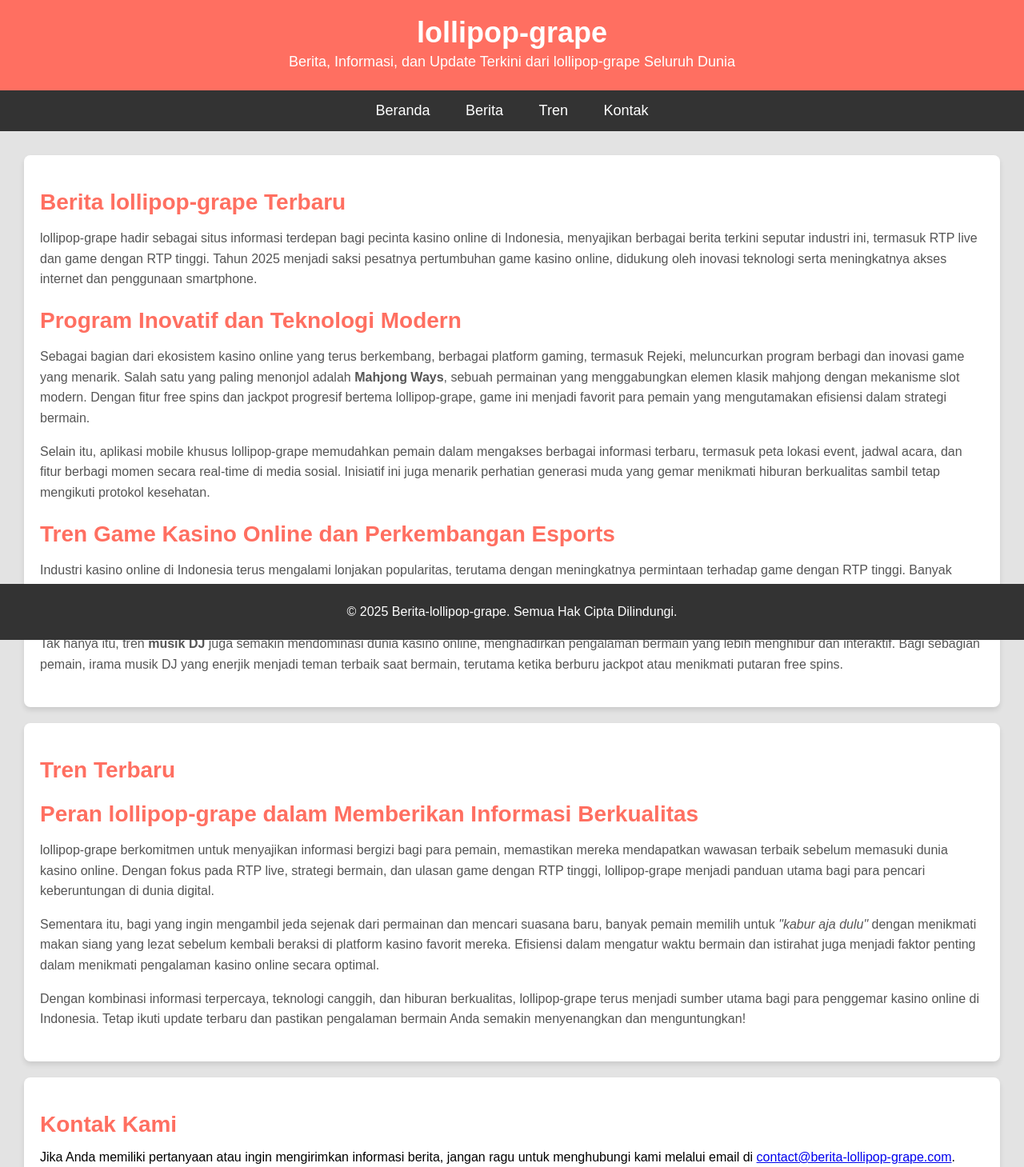
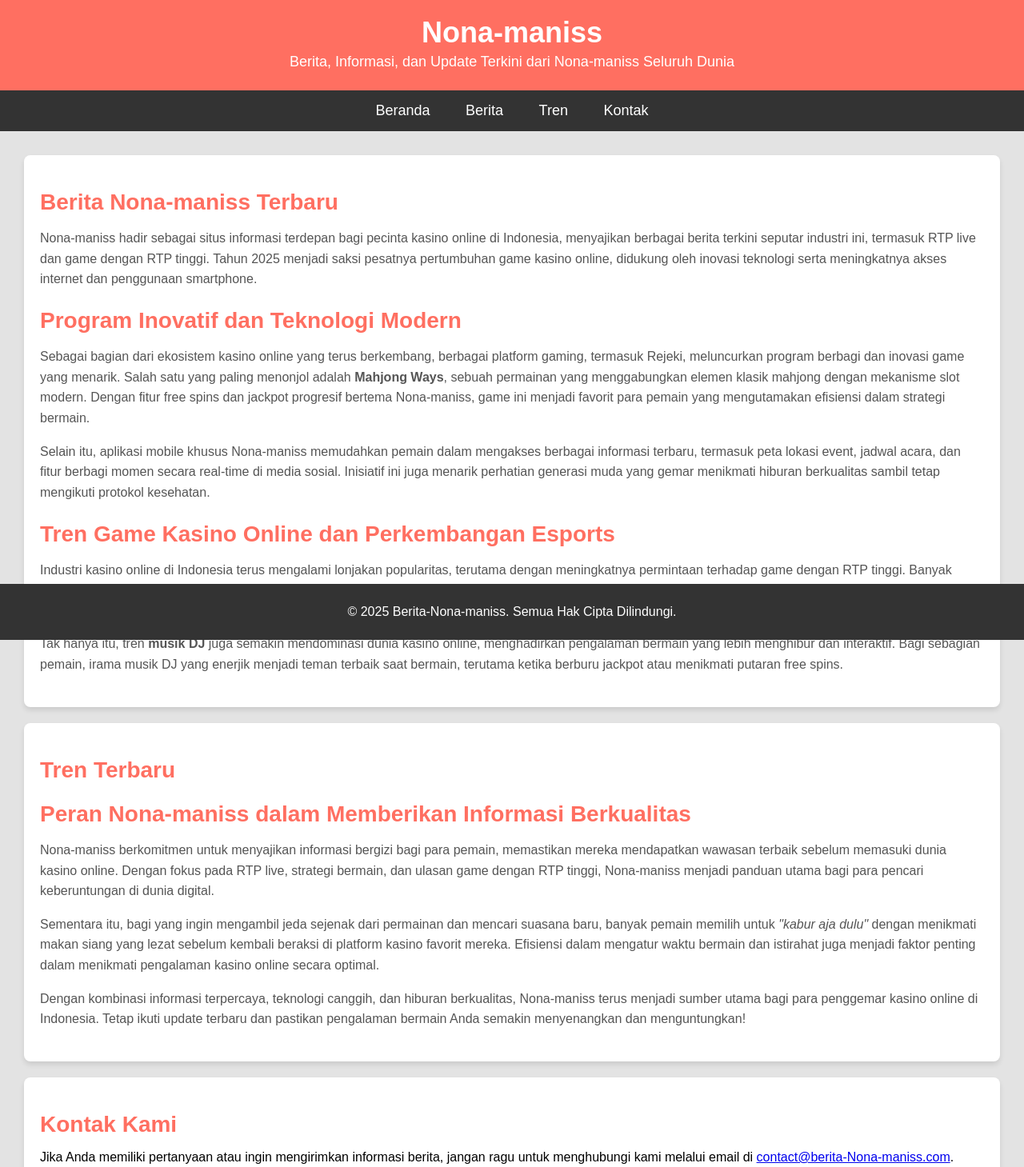
Before and after one commit to Nona-maniss/Pemersatu-Bangsa, a plain HTML site: page index.html in a window 1280 px wide. Shown: the top 1459 px of the page at 80% size. Drawn offline with Linux system fonts and the light colour scheme.

Commit message:
Update index.html

```diff
--- a/index.html
+++ b/index.html
@@ -3,10 +3,10 @@
 <head>
     <meta charset="UTF-8">
     <meta name="viewport" content="width=device-width, initial-scale=1.0">
-    <meta name="description" content="lollipop-grape - Berita, informasi, dan update terkini dari seluruh dunia">
-    <meta name="keywords" content="lollipop-grape, berita, info terkini, update, liputan">
-    <meta name="author" content="lollipop-grape Berbagi 2025">
-    <title>lollipop-grape</title>
+    <meta name="description" content="Nona-maniss - Berita, informasi, dan update terkini dari seluruh dunia">
+    <meta name="keywords" content="Nona-maniss, berita, info terkini, update, liputan">
+    <meta name="author" content="Nona-maniss Berbagi 2025">
+    <title>Nona-maniss</title>
     <style>
         body {
             font-family: 'Arial', sans-serif;
@@ -91,8 +91,8 @@
 <body>
     <!-- Header -->
     <header>
-        <h1>lollipop-grape</h1>
-        <p>Berita, Informasi, dan Update Terkini dari lollipop-grape Seluruh Dunia</p>
+        <h1>Nona-maniss</h1>
+        <p>Berita, Informasi, dan Update Terkini dari Nona-maniss Seluruh Dunia</p>
     </header>
 
     <!-- Navigation -->
@@ -109,14 +109,14 @@
     <main>
         <!-- Section Berita -->
         <section id="news">
-            <h2>Berita lollipop-grape Terbaru</h2>
+            <h2>Berita Nona-maniss Terbaru</h2>
             <article>
-                <p>lollipop-grape hadir sebagai situs informasi terdepan bagi pecinta kasino online di Indonesia, menyajikan berbagai berita terkini seputar industri ini, termasuk RTP live dan game dengan RTP tinggi. Tahun 2025 menjadi saksi pesatnya pertumbuhan game kasino online, didukung oleh inovasi teknologi serta meningkatnya akses internet dan penggunaan smartphone.</p>
+                <p>Nona-maniss hadir sebagai situs informasi terdepan bagi pecinta kasino online di Indonesia, menyajikan berbagai berita terkini seputar industri ini, termasuk RTP live dan game dengan RTP tinggi. Tahun 2025 menjadi saksi pesatnya pertumbuhan game kasino online, didukung oleh inovasi teknologi serta meningkatnya akses internet dan penggunaan smartphone.</p>
 
                 <h2>Program Inovatif dan Teknologi Modern</h2>
-                <p>Sebagai bagian dari ekosistem kasino online yang terus berkembang, berbagai platform gaming, termasuk Rejeki, meluncurkan program berbagi dan inovasi game yang menarik. Salah satu yang paling menonjol adalah <strong>Mahjong Ways</strong>, sebuah permainan yang menggabungkan elemen klasik mahjong dengan mekanisme slot modern. Dengan fitur free spins dan jackpot progresif bertema lollipop-grape, game ini menjadi favorit para pemain yang mengutamakan efisiensi dalam strategi bermain.</p>
+                <p>Sebagai bagian dari ekosistem kasino online yang terus berkembang, berbagai platform gaming, termasuk Rejeki, meluncurkan program berbagi dan inovasi game yang menarik. Salah satu yang paling menonjol adalah <strong>Mahjong Ways</strong>, sebuah permainan yang menggabungkan elemen klasik mahjong dengan mekanisme slot modern. Dengan fitur free spins dan jackpot progresif bertema Nona-maniss, game ini menjadi favorit para pemain yang mengutamakan efisiensi dalam strategi bermain.</p>
 
-                <p>Selain itu, aplikasi mobile khusus lollipop-grape memudahkan pemain dalam mengakses berbagai informasi terbaru, termasuk peta lokasi event, jadwal acara, dan fitur berbagi momen secara real-time di media sosial. Inisiatif ini juga menarik perhatian generasi muda yang gemar menikmati hiburan berkualitas sambil tetap mengikuti protokol kesehatan.</p>
+                <p>Selain itu, aplikasi mobile khusus Nona-maniss memudahkan pemain dalam mengakses berbagai informasi terbaru, termasuk peta lokasi event, jadwal acara, dan fitur berbagi momen secara real-time di media sosial. Inisiatif ini juga menarik perhatian generasi muda yang gemar menikmati hiburan berkualitas sambil tetap mengikuti protokol kesehatan.</p>
 
                 <h2>Tren Game Kasino Online dan Perkembangan Esports</h2>
                 <p>Industri kasino online di Indonesia terus mengalami lonjakan popularitas, terutama dengan meningkatnya permintaan terhadap game dengan RTP tinggi. Banyak pemain kini lebih selektif dalam memilih game yang memberikan peluang kemenangan lebih besar, termasuk mencari informasi seputar RTP live untuk memastikan keputusan bermain yang lebih strategis.</p>
@@ -130,25 +130,25 @@
         <section id="trending">
             <h2>Tren Terbaru</h2>
             <article>
-                <h2>Peran lollipop-grape dalam Memberikan Informasi Berkualitas</h2>
-                <p>lollipop-grape berkomitmen untuk menyajikan informasi bergizi bagi para pemain, memastikan mereka mendapatkan wawasan terbaik sebelum memasuki dunia kasino online. Dengan fokus pada RTP live, strategi bermain, dan ulasan game dengan RTP tinggi, lollipop-grape menjadi panduan utama bagi para pencari keberuntungan di dunia digital.</p>
+                <h2>Peran Nona-maniss dalam Memberikan Informasi Berkualitas</h2>
+                <p>Nona-maniss berkomitmen untuk menyajikan informasi bergizi bagi para pemain, memastikan mereka mendapatkan wawasan terbaik sebelum memasuki dunia kasino online. Dengan fokus pada RTP live, strategi bermain, dan ulasan game dengan RTP tinggi, Nona-maniss menjadi panduan utama bagi para pencari keberuntungan di dunia digital.</p>
 
                 <p>Sementara itu, bagi yang ingin mengambil jeda sejenak dari permainan dan mencari suasana baru, banyak pemain memilih untuk <em>"kabur aja dulu"</em> dengan menikmati makan siang yang lezat sebelum kembali beraksi di platform kasino favorit mereka. Efisiensi dalam mengatur waktu bermain dan istirahat juga menjadi faktor penting dalam menikmati pengalaman kasino online secara optimal.</p>
 
-                <p>Dengan kombinasi informasi terpercaya, teknologi canggih, dan hiburan berkualitas, lollipop-grape terus menjadi sumber utama bagi para penggemar kasino online di Indonesia. Tetap ikuti update terbaru dan pastikan pengalaman bermain Anda semakin menyenangkan dan menguntungkan!</p>
+                <p>Dengan kombinasi informasi terpercaya, teknologi canggih, dan hiburan berkualitas, Nona-maniss terus menjadi sumber utama bagi para penggemar kasino online di Indonesia. Tetap ikuti update terbaru dan pastikan pengalaman bermain Anda semakin menyenangkan dan menguntungkan!</p>
             </article>
         </section>
 
         <!-- Section Kontak -->
         <section id="contact">
             <h2>Kontak Kami</h2>
-            <p>Jika Anda memiliki pertanyaan atau ingin mengirimkan informasi berita, jangan ragu untuk menghubungi kami melalui email di <a href="mailto:contact@berita-lollipop-grape.com">contact@berita-lollipop-grape.com</a>.</p>
+            <p>Jika Anda memiliki pertanyaan atau ingin mengirimkan informasi berita, jangan ragu untuk menghubungi kami melalui email di <a href="mailto:contact@berita-Nona-maniss.com">contact@berita-Nona-maniss.com</a>.</p>
         </section>
     </main>
 
     <!-- Footer -->
     <footer>
-        <p>&copy; 2025 Berita-lollipop-grape. Semua Hak Cipta Dilindungi.</p>
+        <p>&copy; 2025 Berita-Nona-maniss. Semua Hak Cipta Dilindungi.</p>
     </footer>
 </body>
 </html>
```
